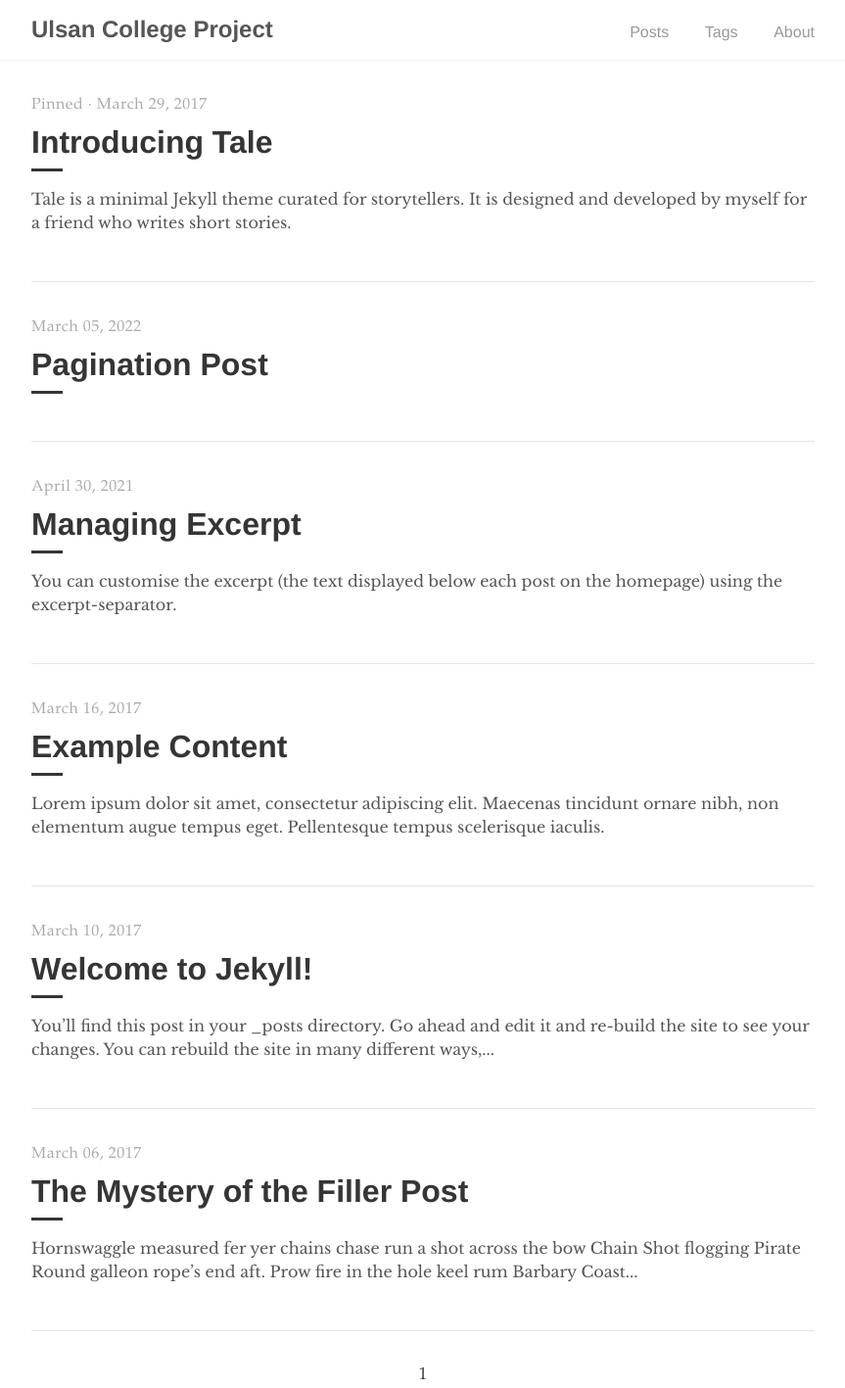
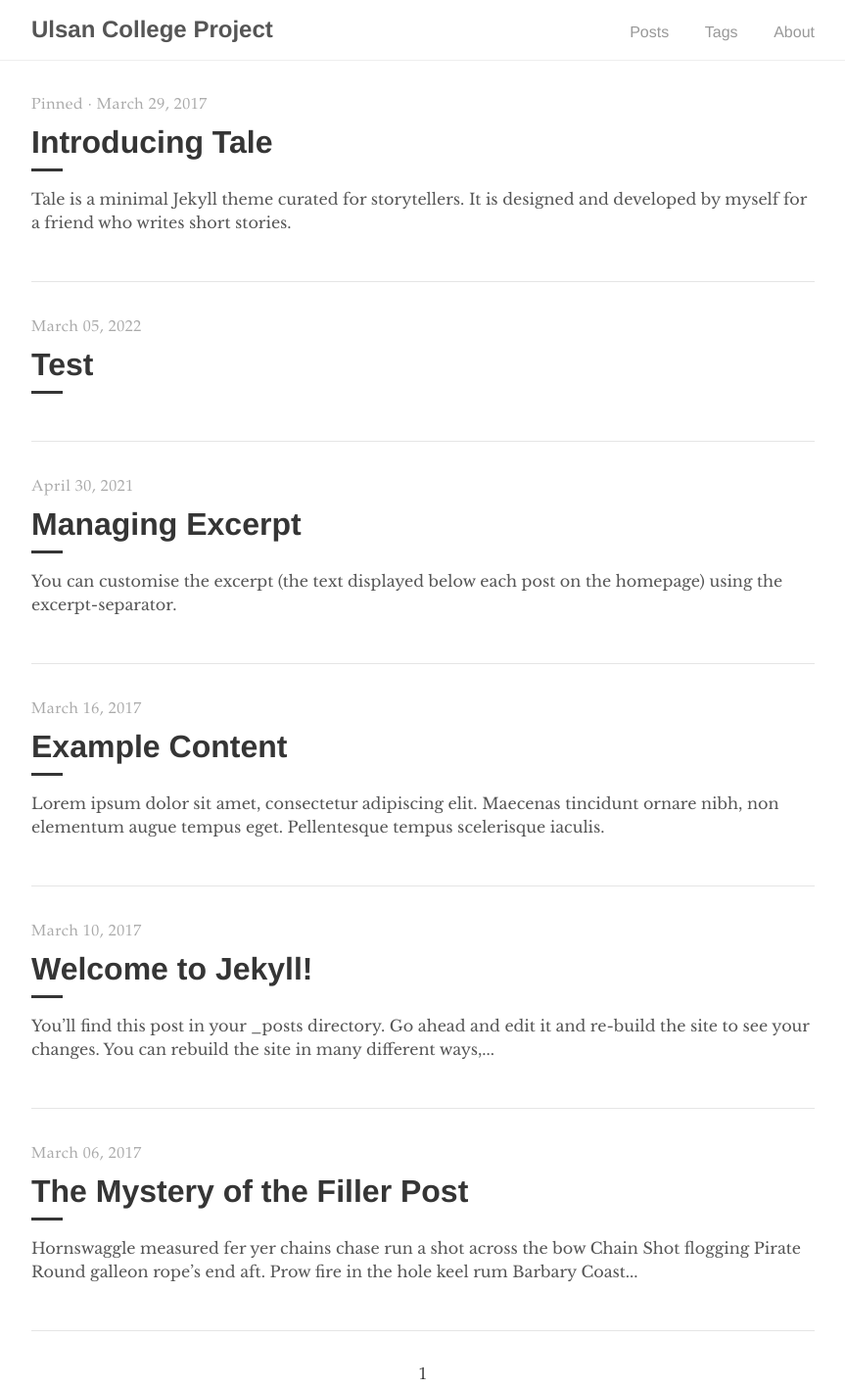
Before and after one commit to UC1973/uc1973.github.io, a Jekyll site: the page built from index.html, in a window 1280 px wide. Shown: the whole page at 98% size, without its empty margins (208-1071 px from the left). Built offline with Jekyll 4.4.1, drawn with Linux system fonts in a browser that asks for light colours; the list of posts is cut into pages by our own code.

Commit message:
2nd modify

```diff
--- a/_posts/2022-03-05-pagination-post.md
+++ b/_posts/2022-03-05-pagination-post.md
@@ -1,8 +1,8 @@
 ---
 layout: post
-title: "Pagination Post"
-author: "Chester"
-tags: Tale
+title: "Test"
+author: "SKY"
+tags: ICK
 ---
 
 {% include figure.html %}
```
